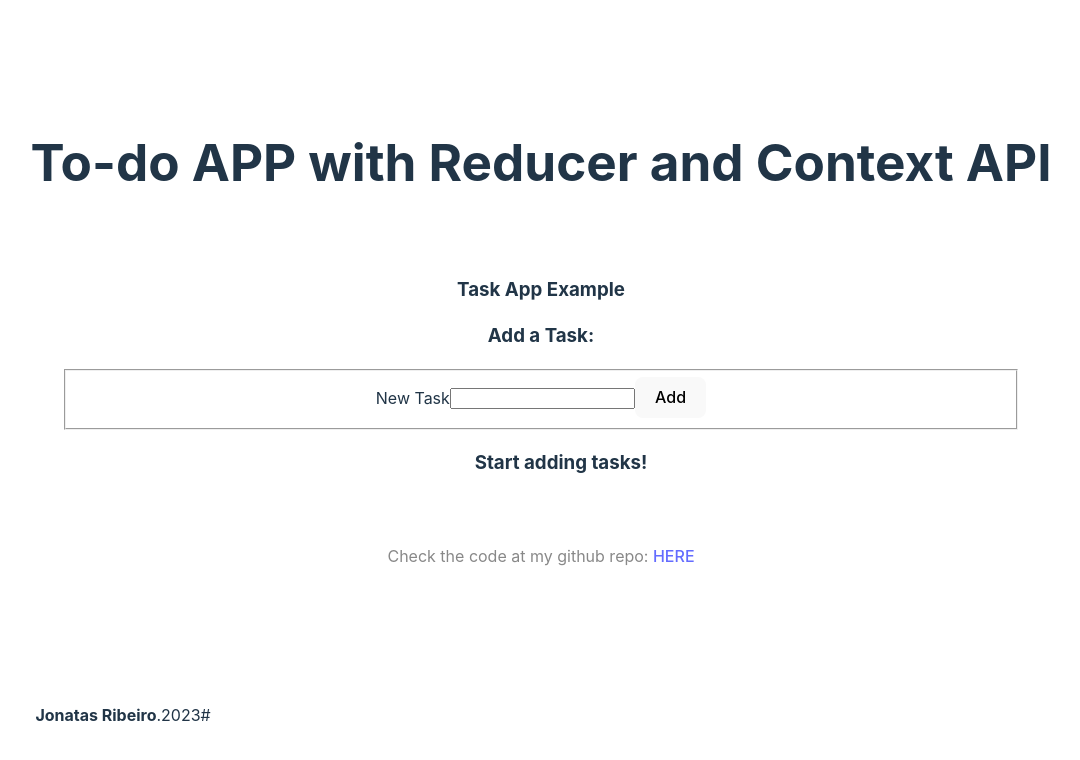
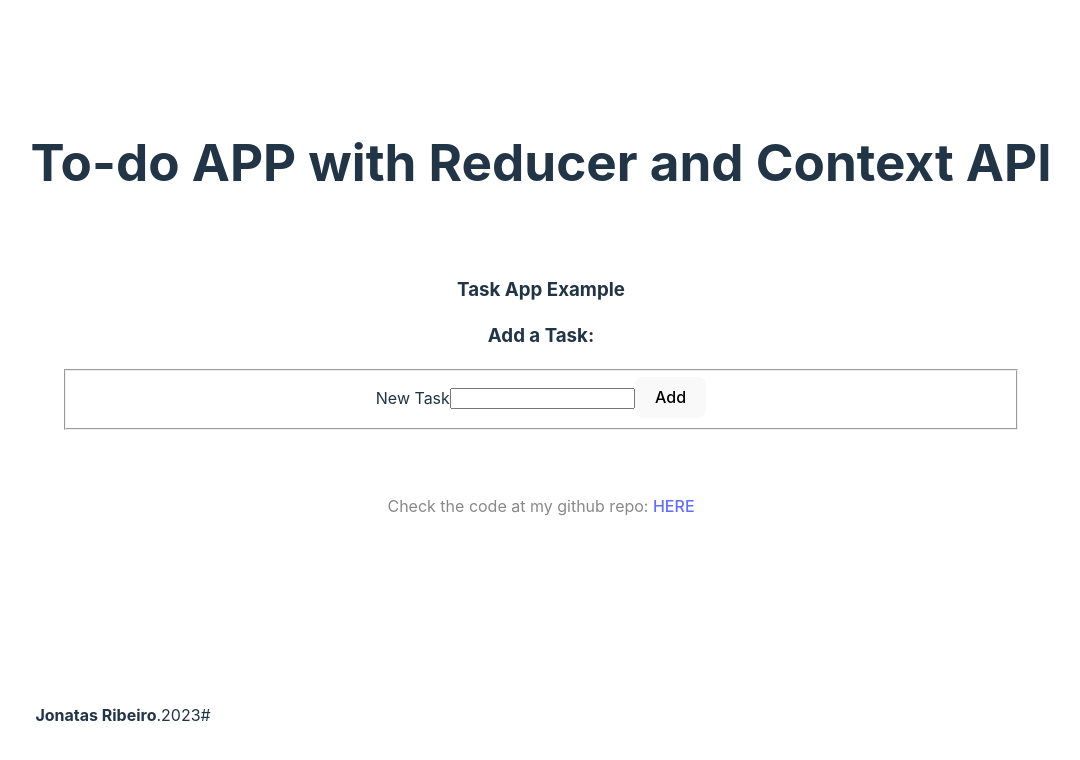
Before and after one commit to jonriber/to-do-list-app, a React (Vite) app in the folder to-do-app/: page / in a window 1280 px wide. Shown: the top 760 px of the page, without its empty margins (99-1179 px from the left). Built offline with nearby package versions, Linux system fonts and the light colour scheme.

Commit message:
listing completed

```diff
--- a/to-do-app/src/components/AddTask.jsx
+++ b/to-do-app/src/components/AddTask.jsx
@@ -5,9 +5,6 @@ const AddTask = () => {
     const
         taskInputRef = useRef(""),
         dispatch = useTaskDispatch();
-        // tasks = useTaskContext(),
-        // id = getLatestId(tasks); //when is this calculated?
-
 
     function addTask(e){
         e.preventDefault();
--- a/to-do-app/src/components/Task.jsx
+++ b/to-do-app/src/components/Task.jsx
@@ -1,10 +1,10 @@
 /* eslint-disable react/prop-types */
-const Task = (props) => {
-    console.log("task final:",props)
+const Task = ({task}) => {
+    console.log("task final:",task)
     return(
         <>
             <li>
-                <h5>{props.task.text}</h5>
+                <h5>{task}</h5>
             </li>
         </>
     )
--- a/to-do-app/src/components/TasksList.jsx
+++ b/to-do-app/src/components/TasksList.jsx
@@ -4,19 +4,21 @@ import Task from "./Task"
 function TasksList(){
     const
         tasks = useTaskContext(),
-        taskList = tasks.length>0? tasks.map((task) => {
+        taskList = tasks.map((task) => {
             return(
                 <>
                     <Task task={task.text}/>
                 </>
             )
-        }): <h3>Start adding tasks!</h3>
+        });
 
     console.log("TASKS ON TAKS LIST:",tasks);
     return(
         <>
             <ul>
-                {taskList}
+                {tasks.length >0 ?
+                taskList:
+                null}
             </ul>
         </>
     )
--- a/to-do-app/src/contexts/TasksContext.jsx
+++ b/to-do-app/src/contexts/TasksContext.jsx
@@ -4,7 +4,7 @@ import { createContext, useReducer,useContext } from "react"
 import tasksReducer from "../reducers/TasksReducer";
 // import initialTasks from "../reducers/initialTasks";
 
-export const TasksContext = createContext(null);
+export const TasksContext = createContext([]);
 
 export const TasksDispatchContext = createContext(null);
 
--- a/to-do-app/src/reducers/getLatestId.js
+++ b/to-do-app/src/reducers/getLatestId.js
@@ -1,11 +1,8 @@
 
 
 function getLatestId(tasks){
-
-    // console.log("tasks inside latestID",tasks);
     let id = 0
     if(!(tasks.length>0)) return id
-    console.log("testando:",tasks)
     let lastElement = tasks.pop()
     return (lastElement.id)+1
 
--- a/to-do-app/src/reducers/tasksReducer.js
+++ b/to-do-app/src/reducers/tasksReducer.js
@@ -3,12 +3,12 @@ import getLatestId from "./getLatestId"
 function tasksReducer(tasks, action){
     switch(action.type){
         case "added":
-            // console.log("tasks no reducer:",tasks )
-            return([...tasks,{
+            console.log("tasks no reducer:",tasks )
+            return[...tasks,{
                 id:getLatestId(tasks),
                 text: action.text,
                 done:false
-            }])
+            }]
         case "changed":
             return tasks.map((t) => {
                 if(t.id === action.task.id){
```
Also changed, not shown: to-do-app/src/components/ToDoApp.jsx (+0 -12 lines).
